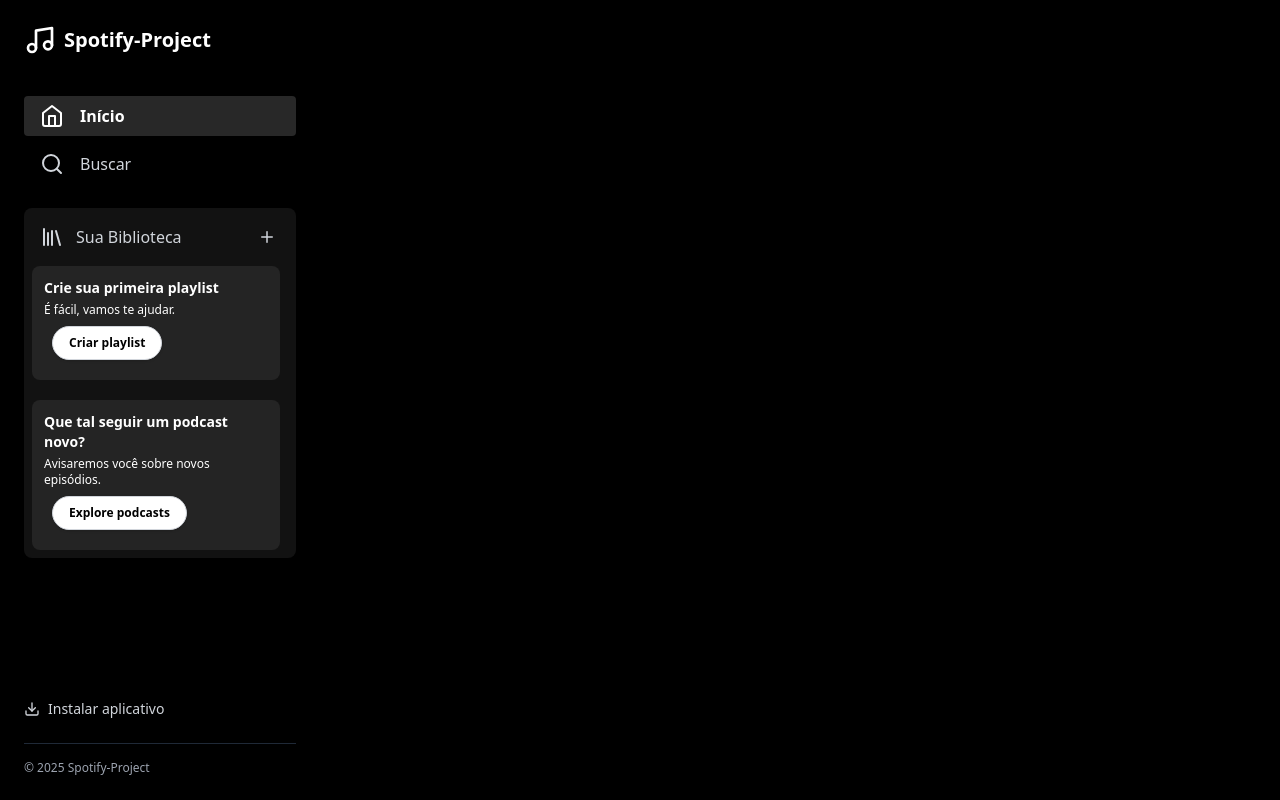
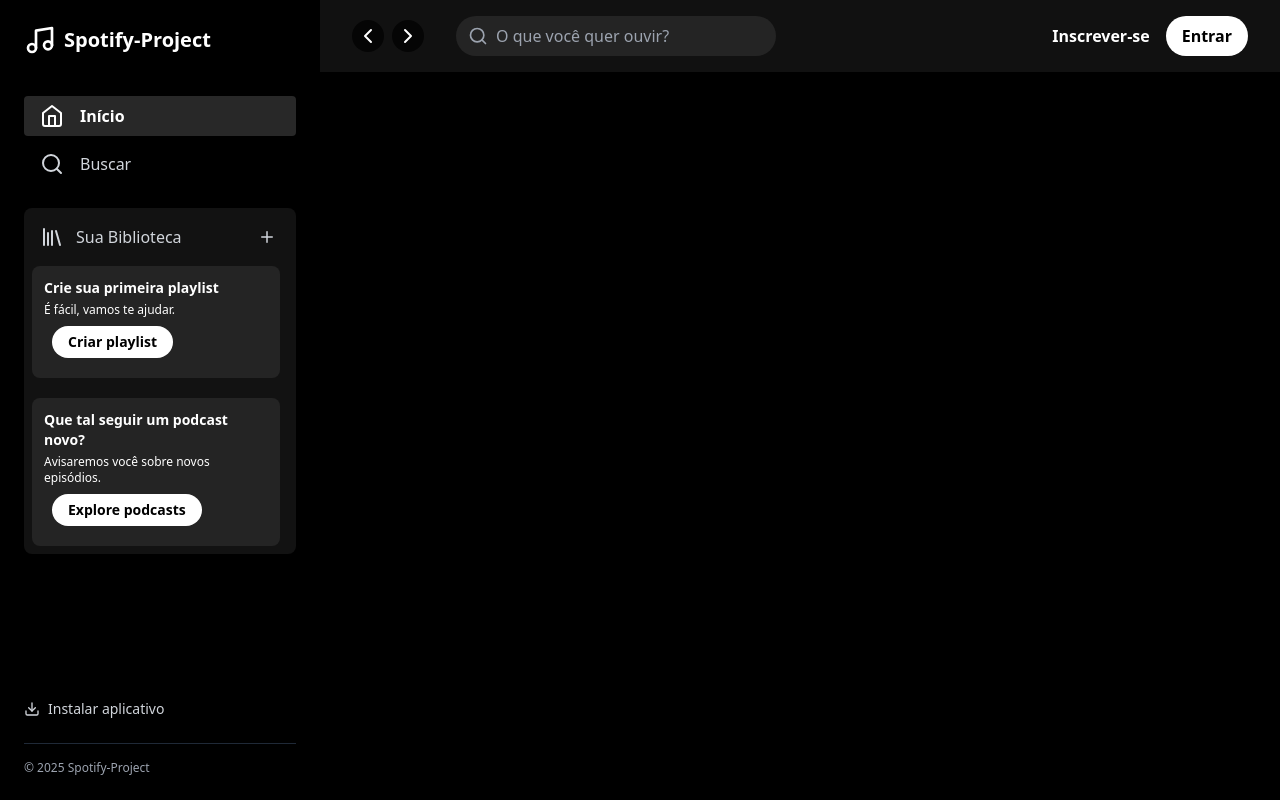
Before and after one commit to Aninha1105/projeto-spotify, a React (Vite) app: page / in a window 1280 px wide. Built offline with nearby package versions, Linux system fonts and the light colour scheme.

Commit message:
:books: docs: criação do Topbar.tsx

```diff
--- a/index.html
+++ b/index.html
@@ -4,7 +4,7 @@
     <meta charset="UTF-8" />
     <link rel="icon" type="image/svg+xml" href="/vite.svg" />
     <meta name="viewport" content="width=device-width, initial-scale=1.0" />
-    <title>Musicfy - Spotify Clone</title>
+    <title>Spotify - Project</title>
     <link href="https://fonts.googleapis.com/css2?family=Montserrat:wght@400;500;600;700&display=swap" rel="stylesheet">
   </head>
   <body>
--- a/src/App.tsx
+++ b/src/App.tsx
@@ -1,11 +1,15 @@
 import React from 'react';
 import Sidebar from "./components/Sidebar";
+import Topbar from './components/Topbar';
 
 function App() {
     return (
         <div className="flex flex-col h-screen bg-black text-white">
           <div className="flex flex-1 overflow-hidden">
             <Sidebar />
+            <div className="flex-1 flex flex-col">
+              <Topbar />
+            </div>
           </div>
         </div>
     );
--- a/src/components/Sidebar.tsx
+++ b/src/components/Sidebar.tsx
@@ -61,9 +61,9 @@ const Sidebar: React.FC = () => {
                 <h4 className="font-bold text-sm">Crie sua primeira playlist</h4>
                 <p className="text-white-400 text-xs mt-1">É fácil, vamos te ajudar.</p>
                 <div className="p-2">
-                    <button className="bg-white hover:bg-gray-500 text-black font-bold text-xs py-2 px-4 rounded-full border border-gray-300 shadow">
-                    <span>Criar playlist</span>
-                    </button>
+                  <button className="bg-white hover:bg-gray-200 text-black font-bold py-1.5 px-4 rounded-full text-sm transition-colors">
+                    Criar playlist
+                  </button>
                 </div>
               </div>
             </div>
@@ -73,9 +73,9 @@ const Sidebar: React.FC = () => {
                 <h4 className="font-bold text-sm">Que tal seguir um podcast novo?</h4>
                 <p className="text-white-400 text-xs mt-1">Avisaremos você sobre novos episódios.</p>
                 <div className="p-2">
-                    <button className="bg-white hover:bg-gray-500 text-black font-bold text-xs py-2 px-4 rounded-full border border-gray-300 shadow">
-                    <span>Explore podcasts</span>
-                    </button>
+                  <button className="bg-white hover:bg-gray-200 text-black font-bold py-1.5 px-4 rounded-full text-sm transition-colors">
+                    Explore podcasts
+                  </button>
                 </div>
               </div>
             </div>
--- /dev/null
+++ b/src/components/Topbar.tsx
@@ -0,0 +1,41 @@
+import React from 'react';
+import { ChevronLeft, ChevronRight, Search } from 'lucide-react';
+
+const TopBar: React.FC = () => {
+  return (
+    <header className="bg-[#121212] bg-opacity-95 backdrop-blur-sm sticky top-0 z-10 px-8 py-4 flex justify-between items-center">
+      <div className="flex items-center gap-4">
+        <div className="flex gap-2">
+          <button className="bg-black bg-opacity-70 rounded-full p-1">
+            <ChevronLeft size={24} className="text-white" />
+          </button>
+          <button className="bg-black bg-opacity-70 rounded-full p-1">
+            <ChevronRight size={24} className="text-white" />
+          </button>
+        </div>
+
+        <div className="relative ml-4 hidden md:block">
+          <div className="absolute inset-y-0 left-0 flex items-center pl-3 pointer-events-none">
+            <Search size={20} className="text-gray-400" />
+          </div>
+          <input
+            type="text"
+            placeholder="O que você quer ouvir?"
+            className="bg-[#242424] text-white pl-10 pr-4 py-2 rounded-full w-80 focus:outline-none focus:ring-2 focus:ring-white"
+          />
+        </div>
+      </div>
+
+      <div className="inline-flex">
+        <button className="bg-black bg-opacity-0 hover:bg-opacity-50 text-white font-bold py-2 px-4 rounded-full transition-colors">
+            Inscrever-se
+        </button>
+        <button className="bg-white hover:bg-gray-400 text-black font-bold py-2 px-4 rounded-full transition-colors">
+            Entrar
+        </button>
+      </div>
+    </header>
+  );
+};
+
+export default TopBar;
```
